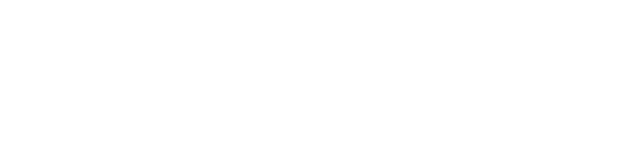
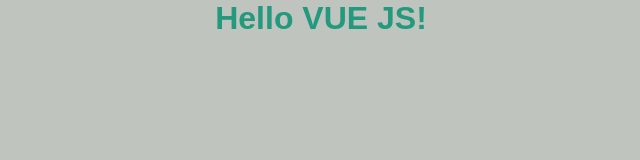
Before and after one commit to leoportogtr86/vuejs, a plain HTML site: page index.html in a window 1280 px wide. Shown: the whole page, without its empty margins (319-959 px from the left). Drawn offline with nearby package versions, Linux system fonts and the light colour scheme.

Commit message:
hello world no vue. Controlando variavel no dom

```diff
--- /dev/null
+++ b/css/main.css
@@ -0,0 +1,19 @@
+*{
+
+    margin: 0;
+    padding: 0;
+
+}
+
+body{
+
+    background-color: rgb(191, 196, 191);
+}
+
+h1{
+
+    text-align: center;
+    color: #23997d;
+    font-family: sans-serif;
+    font-weight: bold;
+}
--- a/index.html
+++ b/index.html
@@ -5,14 +5,20 @@
     <meta charset="UTF-8">
     <meta name="viewport" content="width=device-width, initial-scale=1.0">
     <title>Curso de Vue</title>
+    <link rel="stylesheet" href="./css/main.css">
 </head>
 
 <body>
+
+    <div id="app">
+        <h1>{{msg}}<h1>
+    </div>
 
 
 
 
     <script src="https://cdn.jsdelivr.net/npm/vue@2/dist/vue.js"></script>
+    <script src="./js/main.js"></script>
 </body>
 
 </html>
--- /dev/null
+++ b/js/main.js
@@ -0,0 +1,8 @@
+let vue1 = new Vue({
+
+    el: "#app",
+    data: {
+
+        msg: "Hello  VUE JS!"
+    }
+})
```
